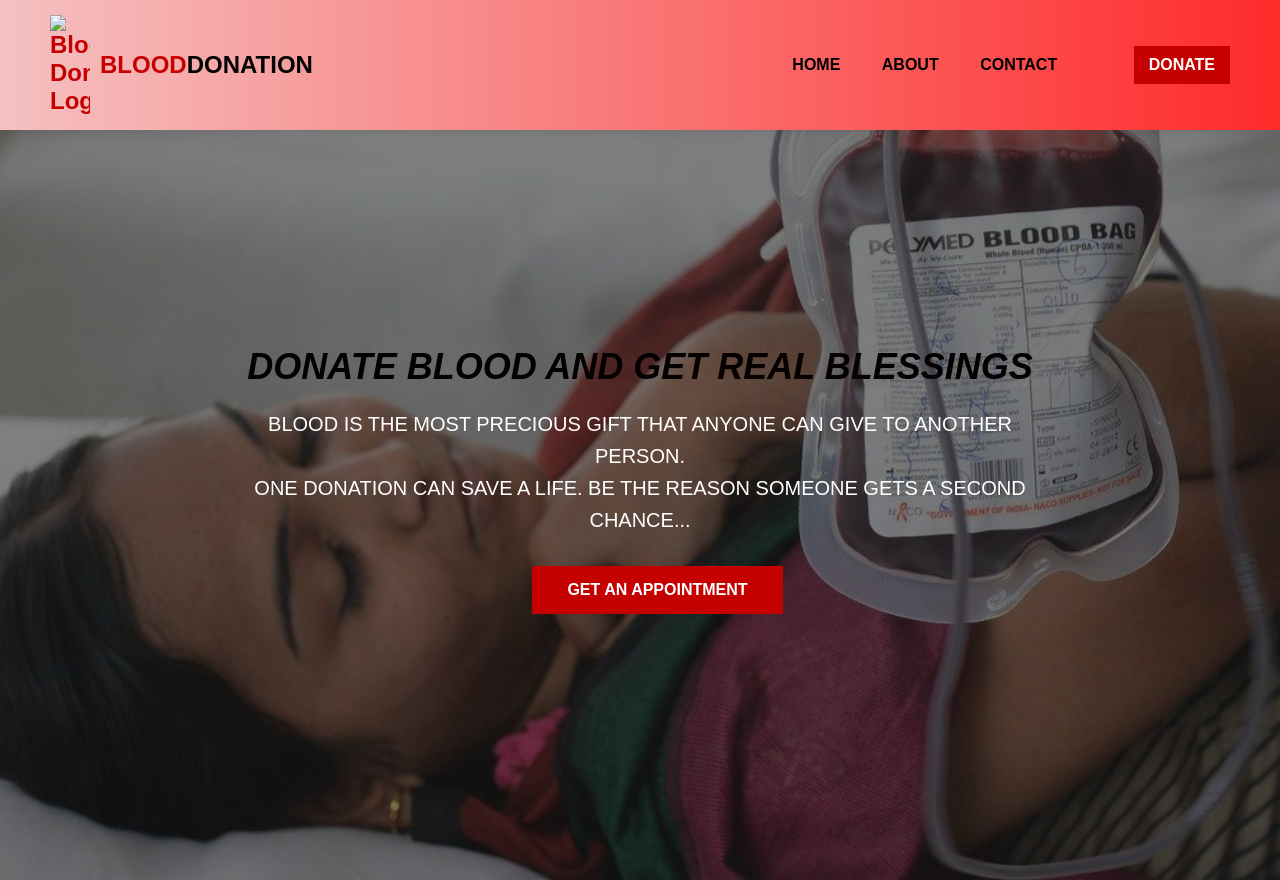
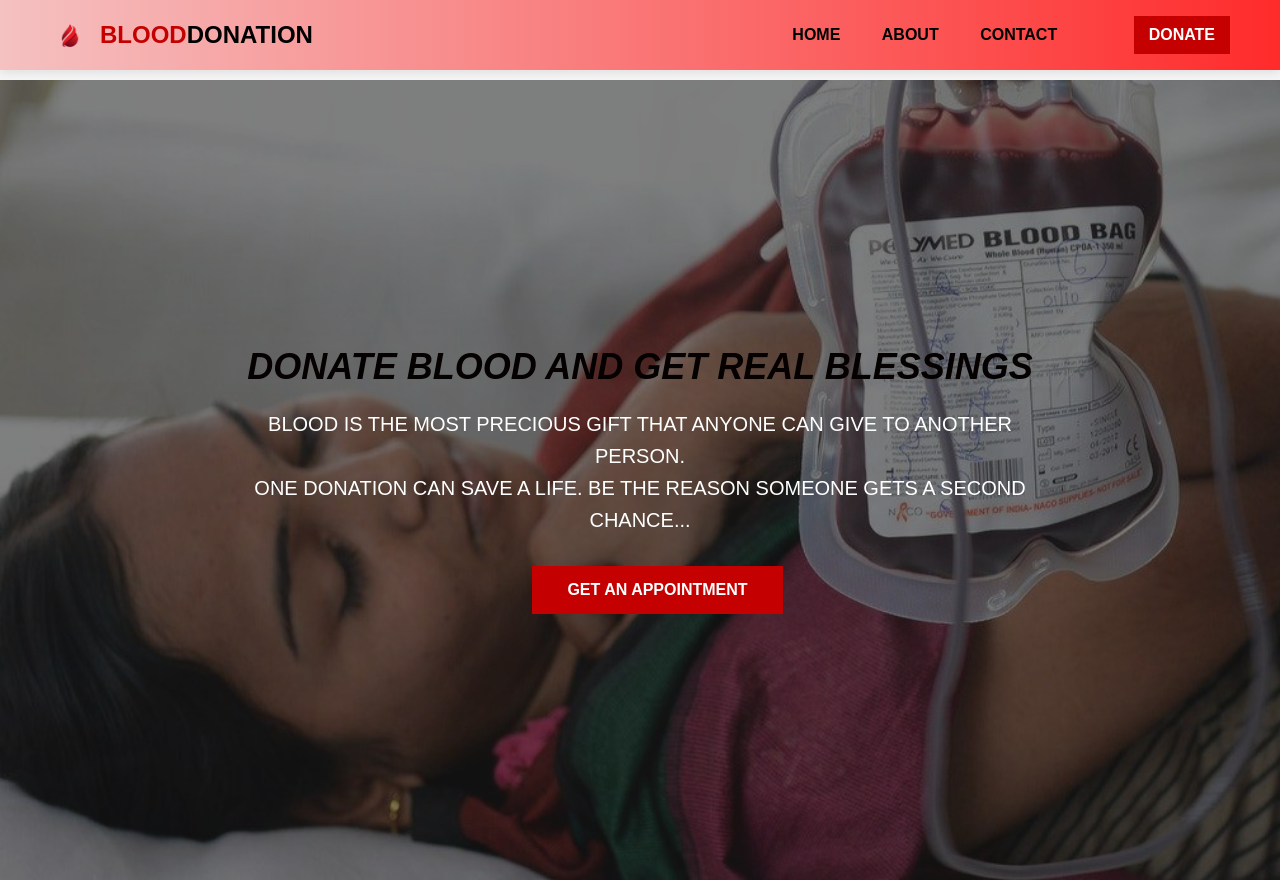
Before and after one commit to Figriatou-Salihou/Blood-donation, a plain HTML site: page index.html in a window 1280 px wide. Drawn offline with Linux system fonts and the light colour scheme.

Commit message:
logo directory

```diff
--- a/index.html
+++ b/index.html
@@ -181,7 +181,7 @@
 <header>
     <div class="logo">
         <!--  LOGO IMAGE HERE -->
-        <img src="assets/images/logo.jpeg" alt="Blood Donation Logo">
+        <img src="assets/images/logo.png" alt="Blood Donation Logo">
         BLOOD <span style="color:black;">DONATION</span>
     </div>
 
```
